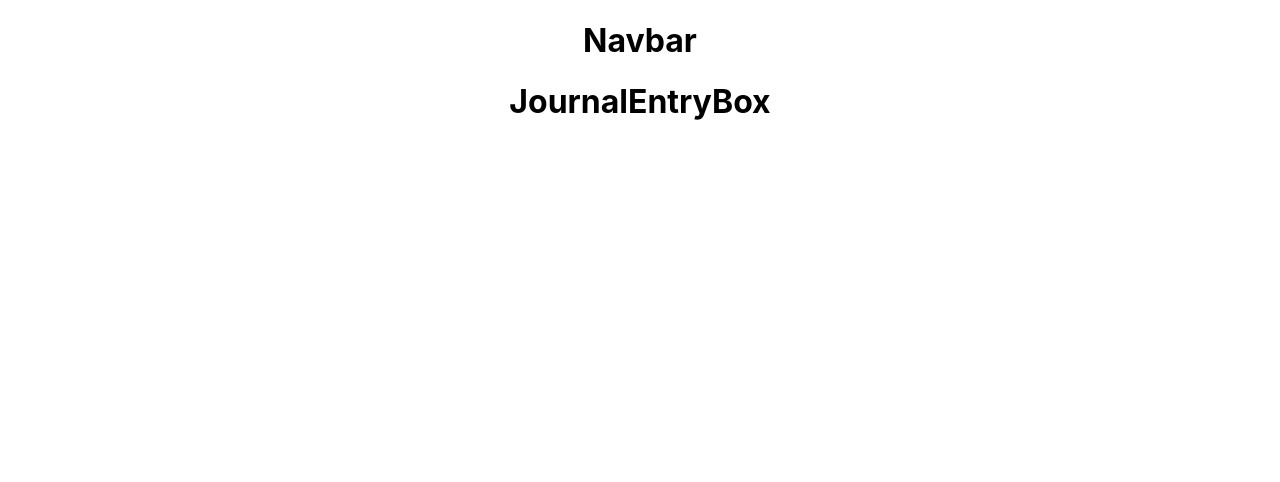
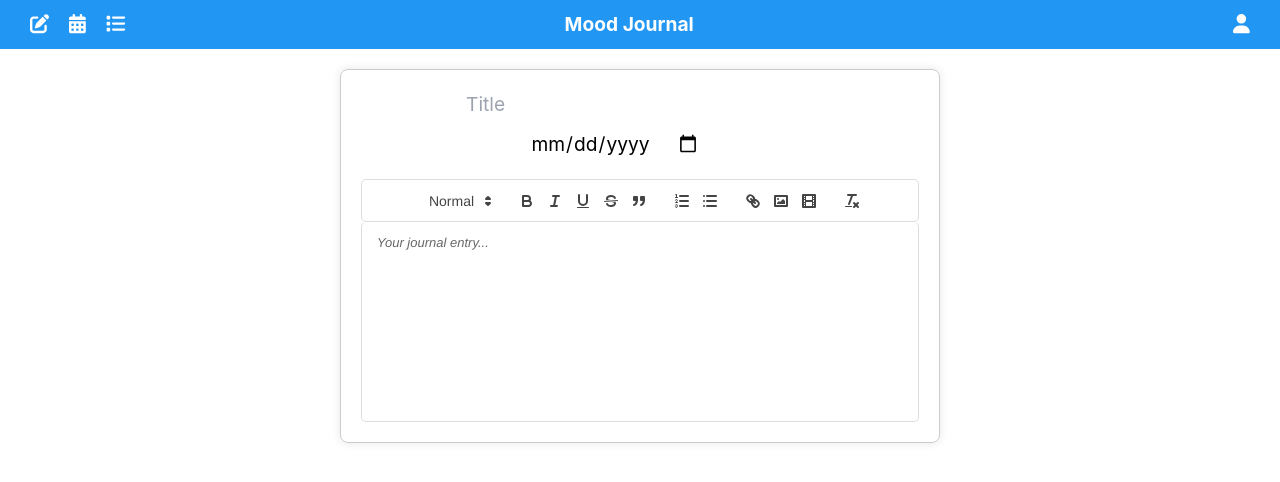
Before and after one commit to ahmetdumlu/MoodJournal, a React (Create React App) app in the folder frontend/: page /JournalEntryBox in a window 1280 px wide. Shown: the top 482 px of the page. Built offline with nearby package versions, Linux system fonts and the light colour scheme.

Commit message:
Add Navbar and Routing

```diff
--- a/frontend/package.json
+++ b/frontend/package.json
@@ -3,13 +3,18 @@
   "version": "0.1.0",
   "private": true,
   "dependencies": {
+    "@fortawesome/fontawesome-svg-core": "^6.5.1",
+    "@fortawesome/free-solid-svg-icons": "^6.5.1",
+    "@fortawesome/react-fontawesome": "^0.2.0",
     "@testing-library/jest-dom": "^5.17.0",
     "@testing-library/react": "^13.4.0",
     "@testing-library/user-event": "^13.5.0",
     "react": "^18.2.0",
     "react-dom": "^18.2.0",
+    "react-quill": "^2.0.0",
     "react-router-dom": "^6.21.3",
     "react-scripts": "5.0.1",
+    "tailwindcss": "^3.4.1",
     "web-vitals": "^2.1.4"
   },
   "scripts": {
--- a/frontend/public/index.html
+++ b/frontend/public/index.html
@@ -2,6 +2,7 @@
 <html lang="en">
   <head>
     <meta charset="utf-8" />
+    <script src="https://cdn.tailwindcss.com"></script>
     <link rel="icon" href="%PUBLIC_URL%/favicon.ico" />
     <meta name="viewport" content="width=device-width, initial-scale=1" />
     <meta name="theme-color" content="#000000" />
--- a/frontend/src/App.js
+++ b/frontend/src/App.js
@@ -19,7 +19,6 @@ function App() {
           <Route path="/entryHistory" element={<EntryHistory />} />
           <Route path="/onboarding" element={<Onboarding />} />
           <Route path="/JournalEntryBox" element={<JournalEntryBox />} />
-
         </Routes>
 
       </div>
--- a/frontend/src/components/Icons.js
+++ /dev/null
@@ -1,3 +0,0 @@
-<h1>
-    Icons
-</h1>
--- /dev/null
+++ b/frontend/src/components/JournalEntryBox.css
@@ -0,0 +1,39 @@
+/* YourComponent.css */
+@import 'tailwindcss/base';
+@import 'tailwindcss/components';
+@import 'tailwindcss/utilities';
+
+/* Your component-specific styles go here */
+/* JournalEntry.css */
+
+/* Scoped styles for the JournalEntry component */
+.journal-entry {
+    max-width: 600px;
+    margin: 20px auto;
+    padding: 20px;
+    border: 1px solid #ccc;
+    border-radius: 8px;
+    box-shadow: 0 0 10px rgba(0, 0, 0, 0.1);
+  }
+
+  .entry-title,
+  .entry-date {
+    font-size: 1.2em;
+    margin-bottom: 10px;
+    margin-right: 50px;
+  }
+
+  .entry-text {
+    margin-top: 10px;
+  }
+
+  .ql-toolbar.ql-snow {
+    border: 1px solid #ddd;
+    border-radius: 5px;
+  }
+
+  .ql-container.ql-snow {
+    border: 1px solid #ddd;
+    border-radius: 5px;
+    height: 200px; /* Adjust the height as needed */
+  }
--- a/frontend/src/components/JournalEntryBox.js
+++ b/frontend/src/components/JournalEntryBox.js
@@ -1,9 +1,56 @@
-import React from 'react';
-function JournalEntryBox(){
-    return(
-        <div>
-            <h1>JournalEntryBox</h1>
-        </div>
-    )
+// JournalEntryBox.js
+import React, { useState } from 'react';
+import ReactQuill from 'react-quill';
+import 'react-quill/dist/quill.snow.css';
+import './JournalEntryBox.css'; // Import your component-specific styles
+
+function JournalEntryBox() {
+  const [title, setTitle] = useState('');
+  const [date, setDate] = useState('');
+  const [entryText, setEntryText] = useState('');
+
+  const modules = {
+    toolbar: [
+      [{ 'header': [1, 2, false] }],
+      ['bold', 'italic', 'underline', 'strike', 'blockquote'],
+      [{'list': 'ordered'}, {'list': 'bullet'}],
+      ['link', 'image', 'video'],
+      ['clean']
+    ],
+  };
+
+  const formats = [
+    'header',
+    'bold', 'italic', 'underline', 'strike', 'blockquote',
+    'list', 'bullet',
+    'link', 'image', 'video'
+  ];
+
+  return (
+    <div className="journal-entry">
+      <input
+        type="text"
+        className="entry-title"
+        placeholder="Title"
+        value={title}
+        onChange={(e) => setTitle(e.target.value)}
+      />
+      <input
+        type="date"
+        className="entry-date"
+        value={date}
+        onChange={(e) => setDate(e.target.value)}
+      />
+      <ReactQuill
+        className="entry-text"
+        value={entryText}
+        onChange={setEntryText}
+        modules={modules}
+        formats={formats}
+        placeholder="Your journal entry..."
+      />
+    </div>
+  );
 }
+
 export default JournalEntryBox;
--- /dev/null
+++ b/frontend/src/components/LeftSection.js
@@ -0,0 +1,30 @@
+// LeftSection.js
+import React from 'react';
+import { FontAwesomeIcon } from '@fortawesome/react-fontawesome';
+import { faPenToSquare, faCalendarDays, faList } from '@fortawesome/free-solid-svg-icons';
+import { useNavigate } from 'react-router-dom';
+
+const LeftSection = () => {
+  const navigate = useNavigate();
+
+  return (
+    <div className="left-section">
+      {/* Entry Icon Content */}
+      <div className="logo" onClick={() => navigate('/JournalEntryBox')}>
+        <FontAwesomeIcon icon={faPenToSquare} />
+      </div>
+
+      {/* Date Picker Content */}
+      <div className="logo" onClick={() => navigate('/datepicker')}>
+        <FontAwesomeIcon icon={faCalendarDays} />
+      </div>
+
+      {/* Entry History Content */}
+      <div className="logo" onClick={() => navigate('/entryHistory')}>
+        <FontAwesomeIcon icon={faList} />
+      </div>
+    </div>
+  );
+};
+
+export default LeftSection;
--- /dev/null
+++ b/frontend/src/components/Navbar.css
@@ -0,0 +1,39 @@
+/* Navbar.css */
+
+.navbar {
+    display: flex;
+    justify-content: space-between;
+    align-items: center;
+    background-color: #2196F3; /* Blue theme color */
+    color: white;
+    padding: 10px 20px;
+  }
+
+  .left-section {
+    display: flex;
+    align-items: center;
+  }
+
+  .middle-section {
+    flex: 1; /* Use flex: 1; instead of flex-grow: 1; */
+    display: flex;
+    justify-content: center;
+    margin-right: 100px;
+  }
+
+  .right-section {
+    display: flex;
+    align-items: center;
+  }
+
+  .logo {
+    font-size: 1.2em;
+    font-weight: bold;
+    cursor: pointer;
+    transition: color 0.3s ease;
+    margin: 0 10px;
+  }
+
+  .logo:hover {
+    color: #ffcc00; /* Change color on hover */
+  }
--- a/frontend/src/components/Navbar.js
+++ b/frontend/src/components/Navbar.js
@@ -1,9 +1,28 @@
+// Navbar.js
 import React from 'react';
-function Navbar(){
-    return(
-        <div>
-            <h1>Navbar</h1>
+import LeftSection from './LeftSection';
+import './Navbar.css'; // Import your component-specific styles
+import { FontAwesomeIcon } from '@fortawesome/react-fontawesome';
+import { faUser } from '@fortawesome/free-solid-svg-icons';
+
+
+function Navbar() {
+  return (
+    <nav className="navbar">
+      <LeftSection />
+      <div className="middle-section">
+        <div className="logo">Mood Journal</div>
+      </div>
+      {/* Right Section */}
+      <div className="right-section">
+        {/* Replace "Account Profile Logo" with Font Awesome user icon */}
+        <div className="logo">
+          {/* Optionally, you can leave this empty if you don't want any text */}
+          <FontAwesomeIcon icon={faUser} />
         </div>
-    )
+      </div>
+    </nav>
+  );
 }
+
 export default Navbar;
--- /dev/null
+++ b/frontend/tailwind.config.js
@@ -0,0 +1,8 @@
+/** @type {import('tailwindcss').Config} */
+module.exports = {
+  content: [],
+  theme: {
+    extend: {},
+  },
+  plugins: [],
+}
```
Also changed, not shown: 1 other file (tests, documents, lock files or other folders). Lines whose indentation alone changed are shown as unchanged.
